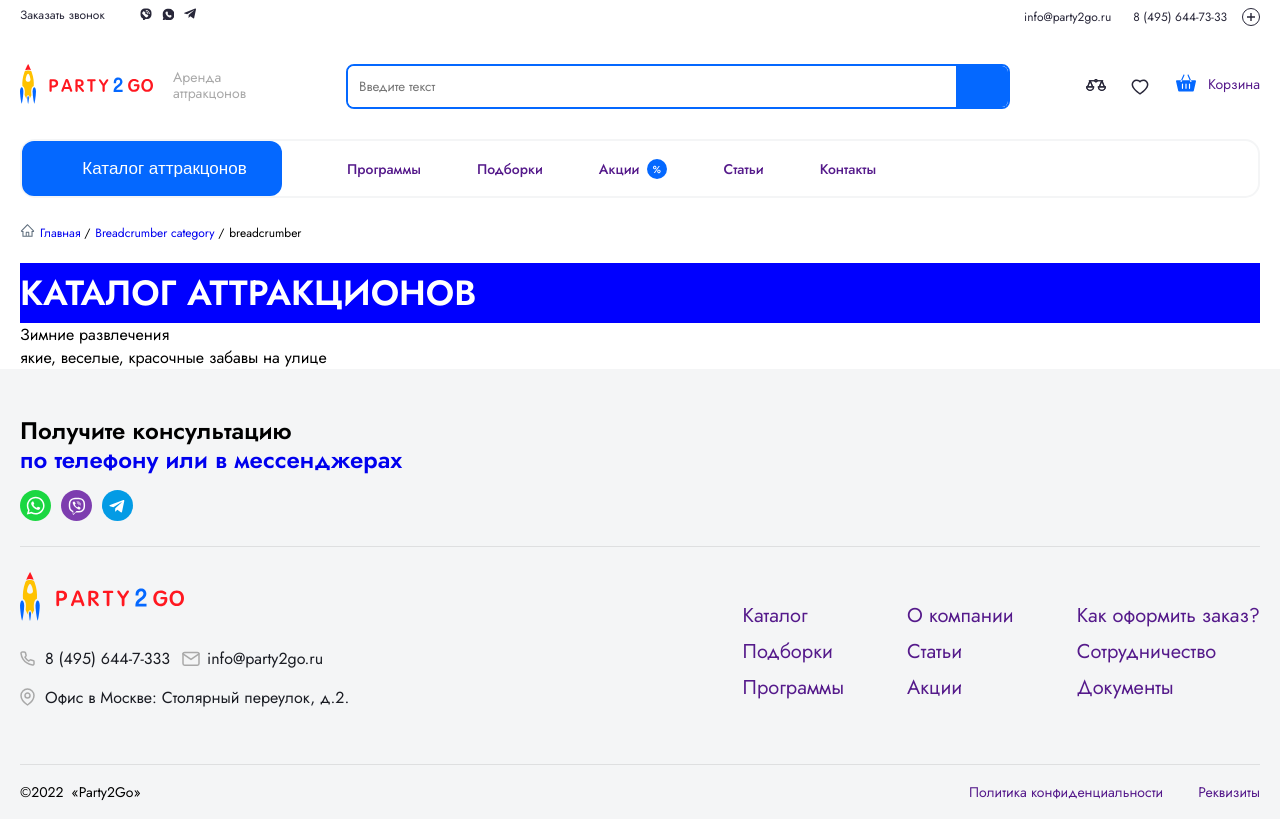
After one commit to YaroslavFr/party2go, a PHP site: the page made by inner(Amusement_catalog).html in a window 1280 px wide. The commit adds this page. Run offline with PHP 8.4, Linux system fonts and the light colour scheme; some web fonts are replaced.

Commit message:
index and inner pages

```diff
--- /dev/null
+++ b/inner(Amusement_catalog).html
@@ -0,0 +1,136 @@
+<!DOCTYPE html>
+<html lang="en">
+<head>
+	<meta charset="UTF-8">
+	<meta http-equiv="X-UA-Compatible" content="IE=edge">
+	<meta name="viewport" content="width=device-width, initial-scale=1.0">
+	<link rel="stylesheet" href="style.css">
+	<link rel="stylesheet" href="fonts/Jost/Jost.css">
+	<title>Главная</title>
+</head>
+<body>
+	<div class="wrapper">
+		<div class="top">
+			<div class="top__container container">
+			<div class="top__left">
+				<a class="top-callback" href="/">Заказать звонок</a>
+				<div class="top__mess-icons">
+					<a href="/" class="top__mess-icons-viber"></a>
+					<a href="/" class="top__mess-icons-whats"></a>
+					<a href="/" class="top__mess-icons-telegram"></a>
+				</div>
+			</div>
+			<div class="top__right">
+				<a class="top__right-mail" href="mailto:info@party2go.ru">info@party2go.ru</a>
+				<a class="top__right-tel" href="tel:+74956447333">8 (495) 644-73-33</a>
+				<a class="top__plus" href="" ></a>
+			</div>
+			</div>
+		</div>
+		<header class="header container">
+			<div class="header__logo-area">
+				<div class="header__logo"></div>
+				<div class="header__descr">Аренда аттракцонов</div>
+			</div>
+			<div class="search">
+				<input type="text" placeholder="Введите текст"><input type="submit">
+			</div>
+			<div class="header__func-area">
+				<a href="" class="top__compare"></a>
+				<a href="" class="top__fav"></a>
+				<a href="" class="top__cart">Корзина</a>
+			</div>
+			<div class="menu">
+				<button class="top__menu-catalog-button">Каталог аттракцонов</button>
+				<nav><ul>
+					<li><a class="" href="">Программы</a></li>
+					<li><a class="" href="">Подборки</a></li>
+					<li><a class="events_icon" href="">Акции</a></li>
+					<li><a class="" href="">Статьи</a></li>
+					<li><a class="" href="">Контакты</a></li>
+				</ul></nav>
+			</div>
+		</header>
+		<main>
+			<div class="container">
+				<div class="breadcrumbs" typeof="BreadcrumbList" vocab="https://schema.org/">
+					<!-- Breadcrumb NavXT 7.0.2 -->
+					<span property="itemListElement" typeof="ListItem">
+						<a property="item" typeof="WebPage" title="Перейти к test." href="http://rundosq0.beget.tech" class="home">
+							<span property="name">Главная</span>
+						</a>
+						<meta property="position" content="1"></span> <span class="delimiter">/</span>
+						<span property="itemListElement" typeof="ListItem">
+							<a property="item" typeof="WebPage" title="Go to the Breadcrumber category Рубрика archives." href="http://rundosq0.beget.tech/category/breadcrumber_category/" class="taxonomy category">
+								<span property="name">Breadcrumber category</span>
+							</a>
+							<meta property="position" content="2"></span> <span class="delimiter">/</span> <span property="itemListElement" typeof="ListItem">
+							<span property="name" class="post post-post current-item">breadcrumber</span>
+							<meta property="url" content="http://rundosq0.beget.tech/2022/03/28/breadcrumber/">
+							<meta property="position" content="3">
+						</span>
+				</div>
+				<div class="page__caption">
+					<h1>Каталог аттракционов</h1>
+				</div>
+			<div class="entertainment__list">
+				<div class="entertainment__list-item">
+					<div class="entertainment__list-item-title">Зимние развлечения</div>
+					<div class="entertainment__list-item-description">якие, веселые, красочные забавы на улице</div>
+				</div>
+			</div>
+			</div>
+		</main>
+		<footer>
+			<div class="container">
+				<div class="footer__mess-area">
+					<div class="footer__mess-area-text">
+						<div>Получите консультацию</div> <a href="/">по телефону или в мессенджерах</a>
+					</div>
+					<div class="footer__messengers">
+						<a href="/" class="footer__mess-icons-whats"></a>
+						<a href="/" class="footer__mess-icons-viber"></a>
+						<a href="/" class="footer__mess-icons-telegram"></a>
+					</div>
+				</div>
+				<div class="footer__info-area">
+					<div class="footer__logo"></div>
+					<div class="footer__contacts">
+						<a href="tel:+74956447333" class="footer__tel">8 (495) 644-7-333</a>
+						<a href="mailto:info@party2go.ru" class="footer__mail">info@party2go.ru</a>
+						<div class="footer__location">Офис в Москве:  Столярный переулок, д.2.</div>
+					</div>
+					<div class="footer__menu">
+						<ul class="footer__menu-child-1">
+							<li><a href="">Каталог</a></li>
+							<li><a href="">Подборки</a></li>
+							<li><a href="">Программы</a></li>
+						</ul>
+						<ul class="footer__menu-child-2">
+							<li><a href="">О компании</a></li>
+							<li><a href="">Статьи</a></li>
+							<li><a href="">Акции</a></li>
+						</ul>
+						<ul class="footer__menu-child-3">
+							<li><a href="">Как оформить заказ?</a></li>
+							<li><a href="">Сотрудничество</a></li>
+							<li><a href="">Документы</a></li>
+						</ul>
+					</div>
+				</div>
+				<div class="footer__bottom-area">
+					<div class="footer__bottom-copyparent">
+						<span>&COPY;</span><span>2022</span><span class="footer__company-name">&laquo;Party2Go&raquo;</span>
+					</div>
+					<div class="footer__bottom-menu">
+						<ul>
+							<li><a href="">Политика конфиденциальности</a></li>
+							<li><a href="">Реквизиты</a></li>
+						</ul>
+					</div>
+				</div>
+			</div>
+		</footer>
+	</div>
+</body>
+</html>
--- a/style.css
+++ b/style.css
@@ -7,7 +7,7 @@ html,body{
 	padding: 0;
 }
 
-p,div,a,input,textarea,span{
+h1,h2,h3,p,div,a,input,textarea,span{
 	font-family: 'Jost';
 }
 a{
@@ -197,6 +197,35 @@ nav ul li a.events_icon{
 	background:url('img/events_icon.svg') no-repeat 100% 50%;
 	padding-right:28px;
 }
+main{
+	margin-top: 22px;
+}
+.breadcrumbs{
+	margin-bottom: 20px;
+}
+.breadcrumbs a,
+.breadcrumbs span
+{
+	font-size: 12px;
+	line-height: 17px;
+}
+.breadcrumbs a.home{
+	background:url('img/breadcrumb_main.svg') no-repeat;
+	padding-left: 20px;
+}
+.entertainment__list{
+
+}
+.page__caption{
+	background:blue;
+}
+h1{
+	color:#fff;
+	text-transform: uppercase;
+	font-weight: 600;
+	font-size: 35px;
+	line-height: 60px;
+}
 .footer__mess-icons-whats,
 .footer__mess-icons-viber,
 .footer__mess-icons-telegram{
```
Also changed, not shown: index.html (+10 -0 lines), img/breadcrumb_main.svg (added), 1 other file.
